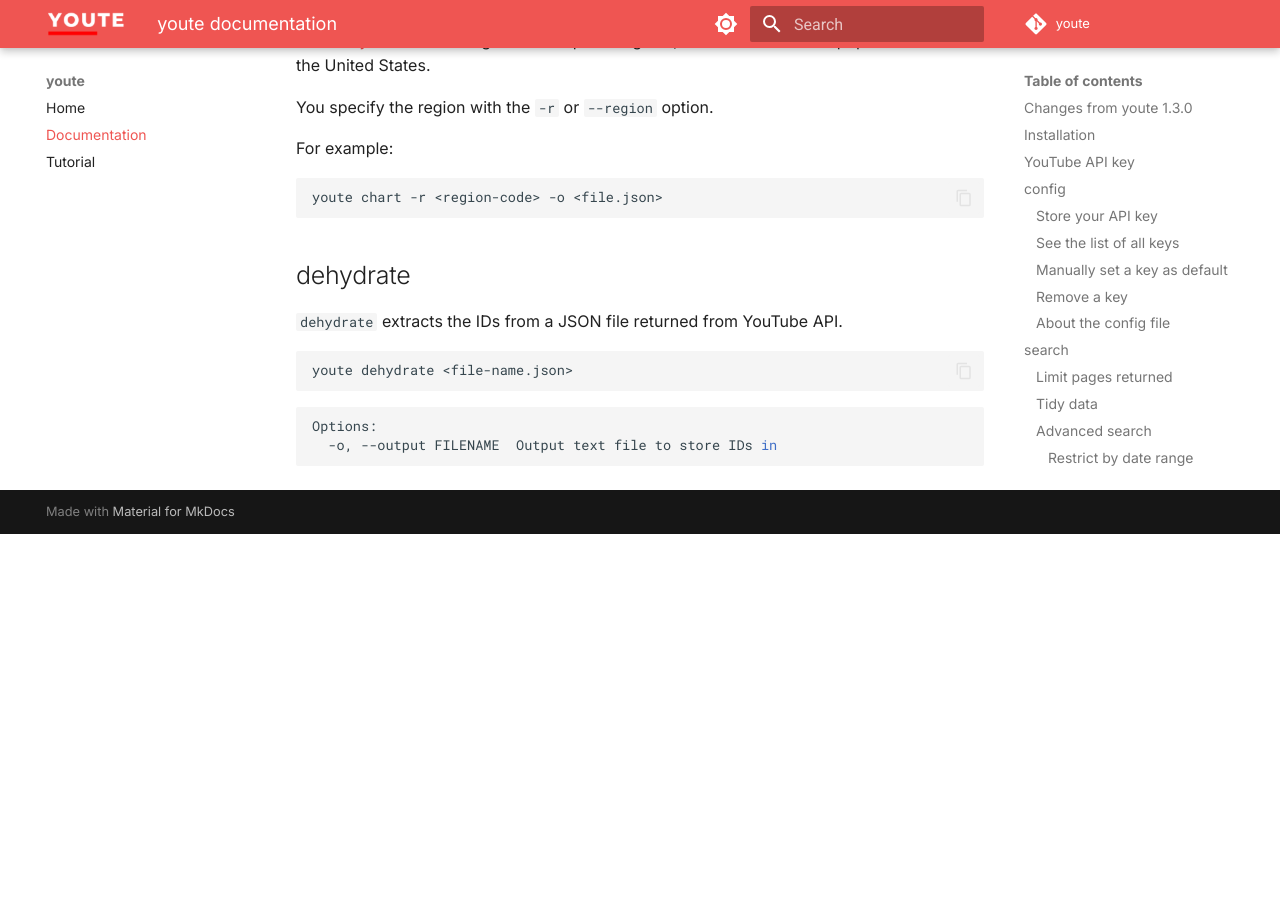
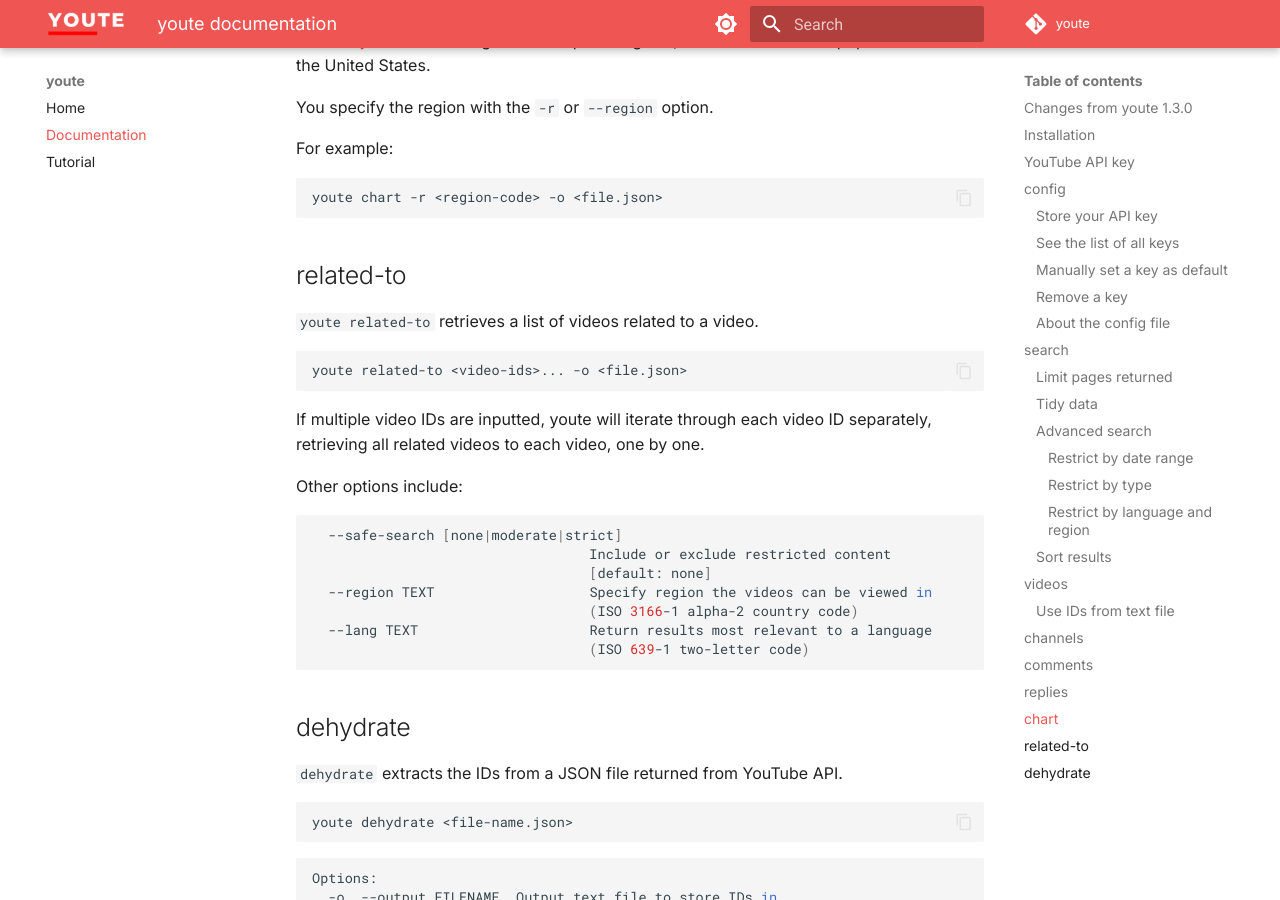
Before and after one commit to QUT-Digital-Observatory/youte, an MkDocs documentation site: the page built from docs/documentation.md, in a window 1280 px wide and 900 px high, scrolled down 7208 px. Built offline with MkDocs 1.6.1 and Material for MkDocs 9.7.7, drawn with Linux system fonts in a browser that asks for light colours; comment, search, counter and statistics services are not loaded; before the commit the page ends 7742 px from its top, so only the background shows below that.

Commit message:
add related-to docs

````diff
--- a/docs/documentation.md
+++ b/docs/documentation.md
@@ -278,6 +278,28 @@ For example:
 youte chart -r <region-code> -o <file.json>
 ```
 
+## related-to
+
+`youte related-to` retrieves a list of videos related to a video.
+
+```shell
+youte related-to <video-ids>... -o <file.json>
+```
+
+If multiple video IDs are inputted, youte will iterate through each video ID separately, retrieving all related videos to each video, one by one.
+
+Other options include:
+
+```{.bash .no-copy}
+  --safe-search [none|moderate|strict]
+                                  Include or exclude restricted content
+                                  [default: none]
+  --region TEXT                   Specify region the videos can be viewed in
+                                  (ISO 3166-1 alpha-2 country code)
+  --lang TEXT                     Return results most relevant to a language
+                                  (ISO 639-1 two-letter code)
+```
+
 ## dehydrate
 
 `dehydrate` extracts the IDs from a JSON file returned from YouTube API.
````
Also changed, not shown: README.md (+35 -12 lines).
